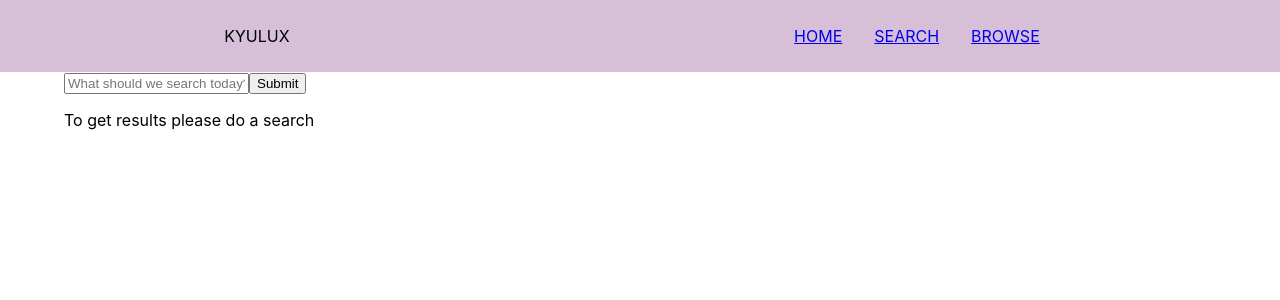
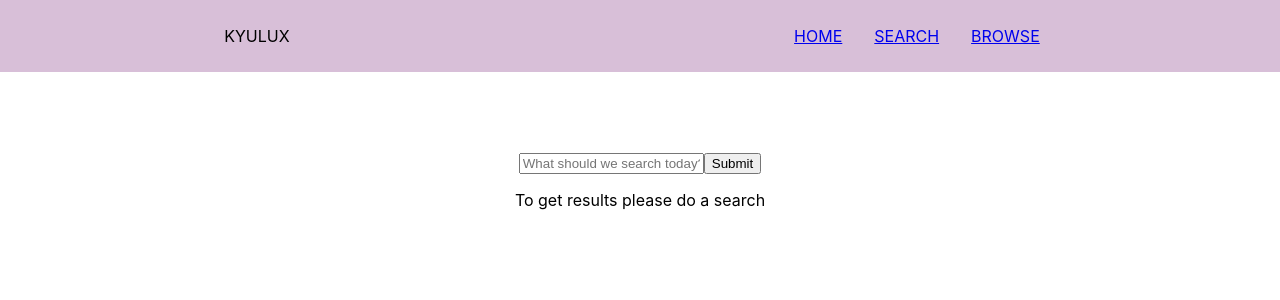
Before and after one commit to nisozakuto/Kyulux, a React (Create React App) app: page /search in a window 1280 px wide. Shown: the top 300 px of the page. Built offline with nearby package versions, Linux system fonts and the light colour scheme.

Commit message:
search styling

```diff
--- a/src/App.css
+++ b/src/App.css
@@ -50,3 +50,11 @@ nav ul a{
   margin: 5px;
   width: 200px;
 }
+
+
+.search-page{
+  display: flex;
+  flex-direction: column;
+  align-items: center;
+  margin-top:5em
+}
```
